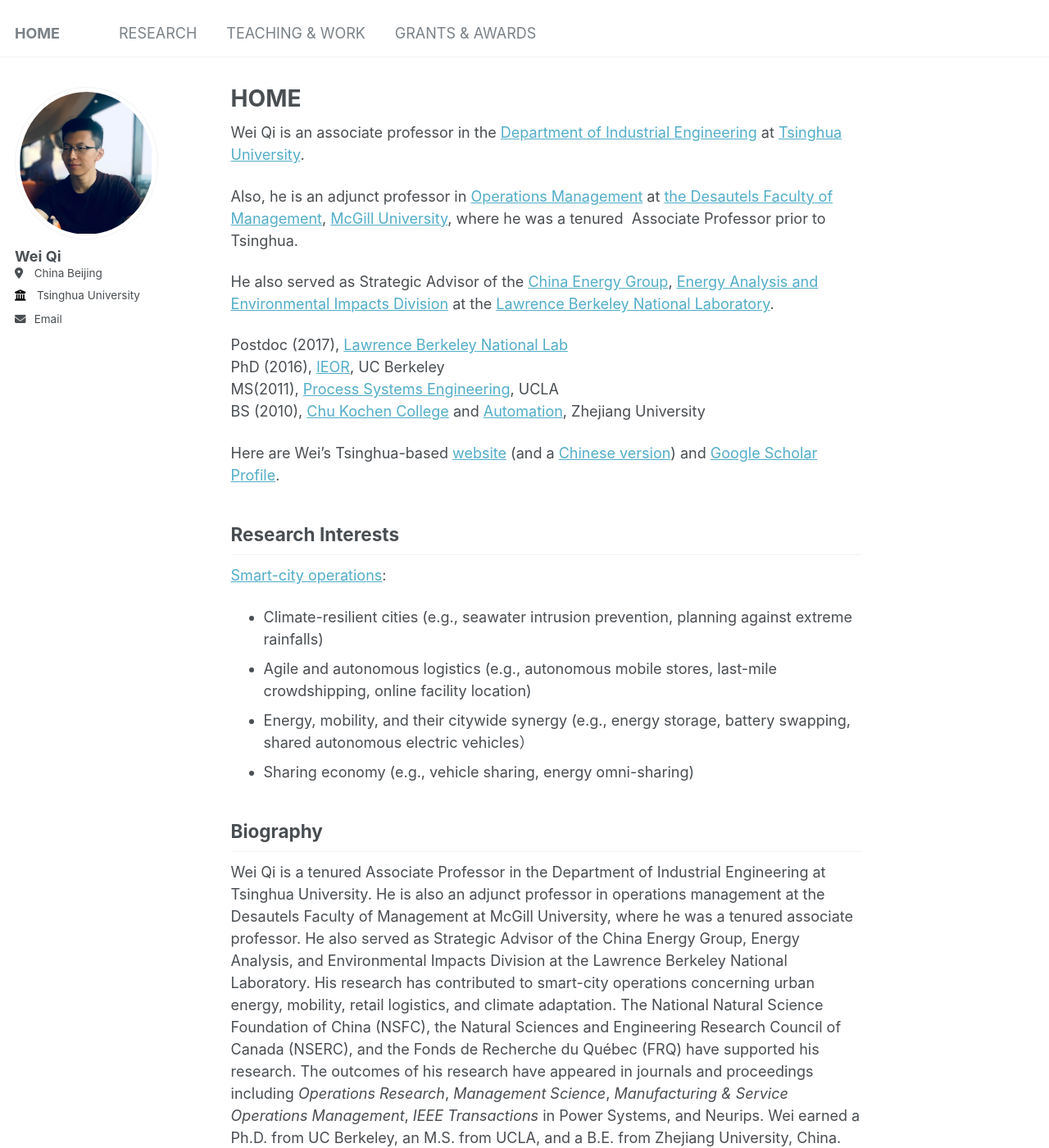
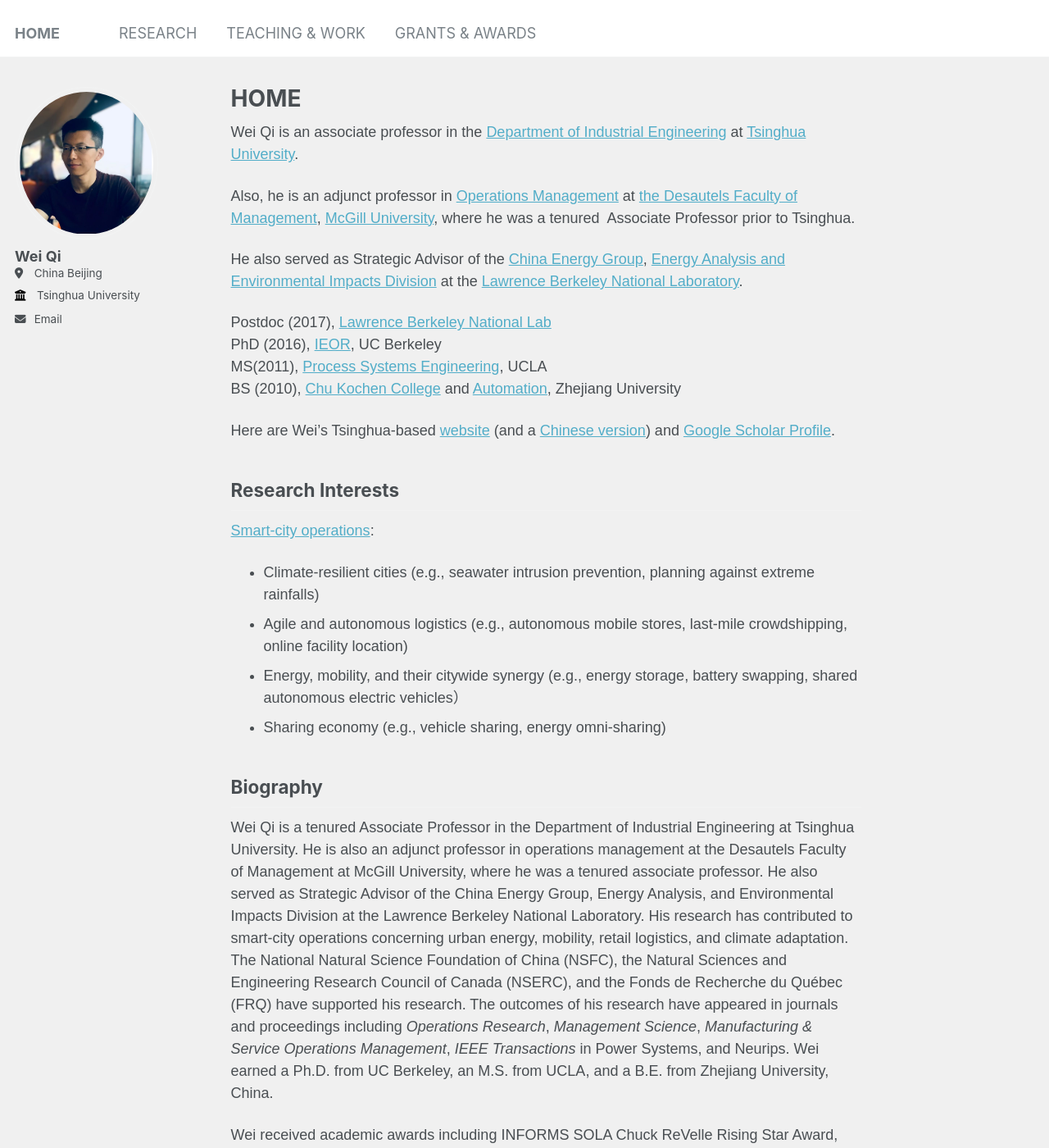
Before and after one commit to wei-qi-home/wei-qi-home.github.io, a Jekyll site: the page built from _pages/about.md, in a window 1280 px wide and 1400 px high. Shown: the whole window at 82% size. Built offline with Jekyll 4.4.1, drawn with Linux system fonts in a browser that asks for light colours; some of the changed text lies outside the part shown.

Commit message:
Update custom.html

```diff
--- a/_includes/footer/custom.html
+++ b/_includes/footer/custom.html
@@ -1,3 +1,23 @@
 <!-- start custom footer snippets -->
 <a href="/sitemap/">Sitemap</a>
 <!-- end custom footer snippets -->
+
+<!DOCTYPE html>
+<html lang="en">
+<head>
+    <meta charset="UTF-8">
+    <meta name="viewport" content="width=device-width, initial-scale=1.0">
+    <title>网页背景颜色示例</title>
+    <style>
+        body {
+            background-color: #f0f0f0; /* 你可以更改这个颜色代码来设置你想要的颜色 */
+            margin: 0;
+            font-family: Arial, sans-serif;
+        }
+    </style>
+</head>
+<body>
+    <h1>欢迎访问我的网站</h1>
+    <p>背景颜色已经通过CSS设置。</p>
+</body>
+</html>
```
